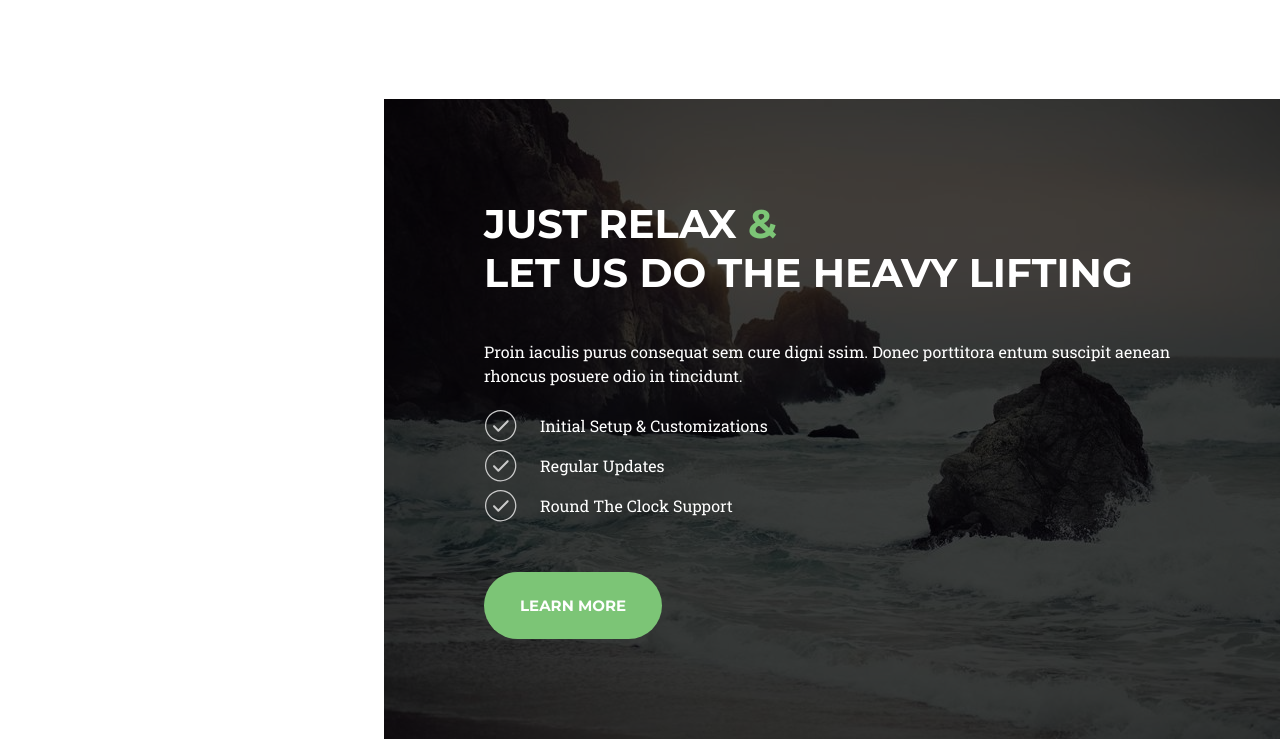
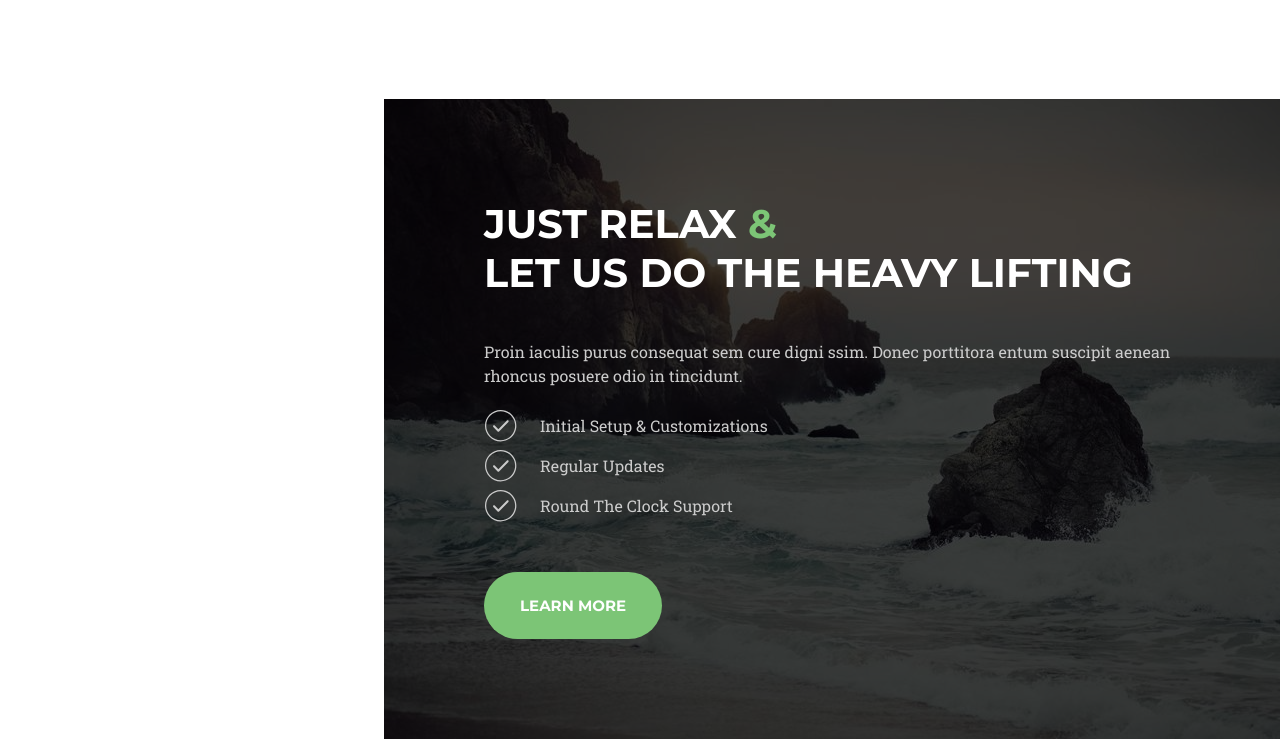
Before and after one commit to jacekwilczynski/treehouse, a plain HTML site: page index.html in a window 1280 px wide. Shown: the part 1211-1950 px from the top of the page. Drawn offline with Linux system fonts and the light colour scheme.

Commit message:
Adjust text color

```diff
--- a/styles/relax.css
+++ b/styles/relax.css
@@ -12,7 +12,6 @@
 .relax__right {
   background: url(../images/just-relax.jpg);
   box-sizing: border-box;
-  color: #fff;
   float: right;
   width: 70%;
 }
@@ -23,6 +22,7 @@
 }
 
 .relax__title {
+  color: #fff;
   font-family: Montserrat, sans-serif;
   font-weight: bold;
   font-size: 40px;
@@ -36,6 +36,7 @@
 }
 
 .relax__text {
+  color: #ccc;
   font-family: 'Roboto Slab', serif;
   font-size: 16px;
   line-height: 1.5;
@@ -43,6 +44,7 @@
 }
 
 .relax__list {
+  color: #ccc;
   font-family: 'Roboto Slab', serif;
   font-size: 16px;
   list-style: none;
```
